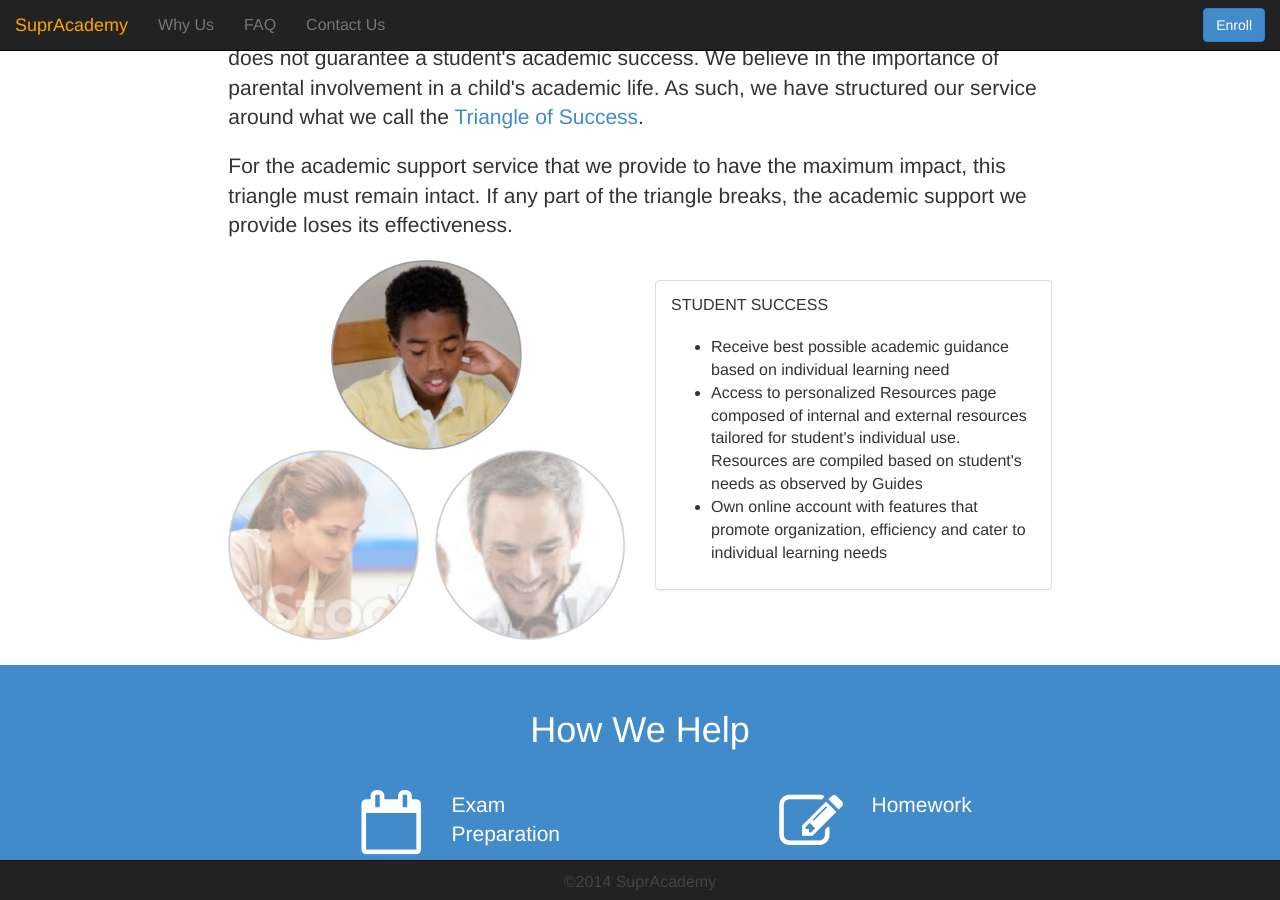
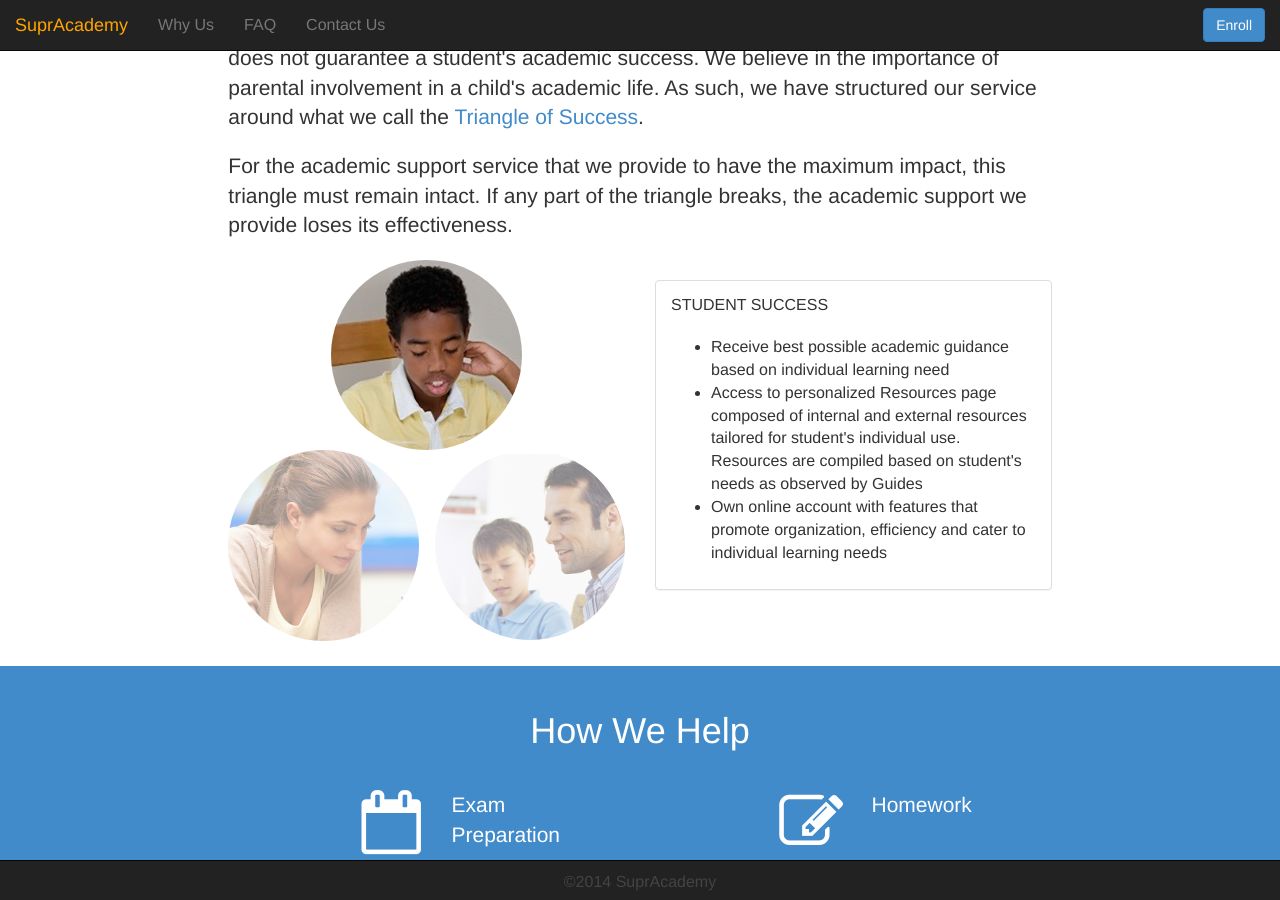
Before and after one commit to ojagostini/supracademy.com, a Jekyll site: the page built from index.html, in a window 1280 px wide and 900 px high, scrolled down 1433 px. Built offline with Jekyll 4.4.1, drawn with Linux system fonts in a browser that asks for light colours; nearby versions of some CDN libraries.

Commit message:
Updated triangle of success images
The student image is low rez. If we have a hight resolution one we should replace it. Image is 495px x 495px. Circle is applied by CSS.

```diff
--- a/index.html
+++ b/index.html
@@ -100,13 +100,13 @@ published: true
       <div id="triangle-wrapper">
         <div class="row">
           <div id="triangle-upper" class="col-md-12">
-            <a href="javascript:void(0)"><img id="triangle-student" class="img-responsive img-triangle" src="assets/img/triangle-student.png"></a>
+            <a href="javascript:void(0)"><img id="triangle-student" class="img-responsive img-circle img-triangle" src="assets/img/triangle-student.png"></a>
           </div>
         </div>
         <div class="row">
           <div id="triangle-lower" class="col-md-12">
-            <a href="javascript:void(0)"><img id="triangle-guide" class="img-responsive pull-left img-triangle" src="assets/img/triangle-guide.png"></a>
-            <a href="javascript:void(0)"><img id="triangle-parent" class="img-responsive pull-right img-triangle" src="assets/img/triangle-parent.png"></a>
+            <a href="javascript:void(0)"><img id="triangle-guide" class="img-responsive pull-left img-circle img-triangle" src="assets/img/triangle-guide.png"></a>
+            <a href="javascript:void(0)"><img id="triangle-parent" class="img-responsive pull-right img-circle img-triangle" src="assets/img/triangle-parent.png"></a>
           </div>
         </div>
       </div>
--- a/traingle.html
+++ b/traingle.html
@@ -21,13 +21,13 @@ published: true
       <div id="triangle-wrapper">
         <div class="row">
           <div id="triangle-upper" class="col-md-12">
-            <a href="javascript:void(0)"><img id="triangle-student" class="img-responsive img-triangle" src="/assets/img/triangle-student.png"></a>
+            <a href="javascript:void(0)"><img id="triangle-student" class="img-responsive img-circle img-triangle" src="/assets/img/triangle-student.png"></a>
           </div>
         </div>
         <div class="row">
           <div id="triangle-lower" class="col-md-12">
-            <a href="javascript:void(0)"><img id="triangle-guide" class="img-responsive pull-left img-triangle" src="/assets/img/triangle-guide.png"></a>
-            <a href="javascript:void(0)"><img id="triangle-parent" class="img-responsive pull-right img-triangle" src="/assets/img/triangle-parent.png"></a>
+            <a href="javascript:void(0)"><img id="triangle-guide" class="img-responsive pull-left img-circle img-triangle" src="/assets/img/triangle-guide.png"></a>
+            <a href="javascript:void(0)"><img id="triangle-parent" class="img-responsive pull-right img-circle  img-triangle" src="/assets/img/triangle-parent.png"></a>
           </div>
         </div>
       </div>
```
Also changed, not shown: assets/img/triangle-guide.jpg (added), assets/img/triangle-guide.png, assets/img/triangle-parent.png, assets/img/triangle-student.png.
